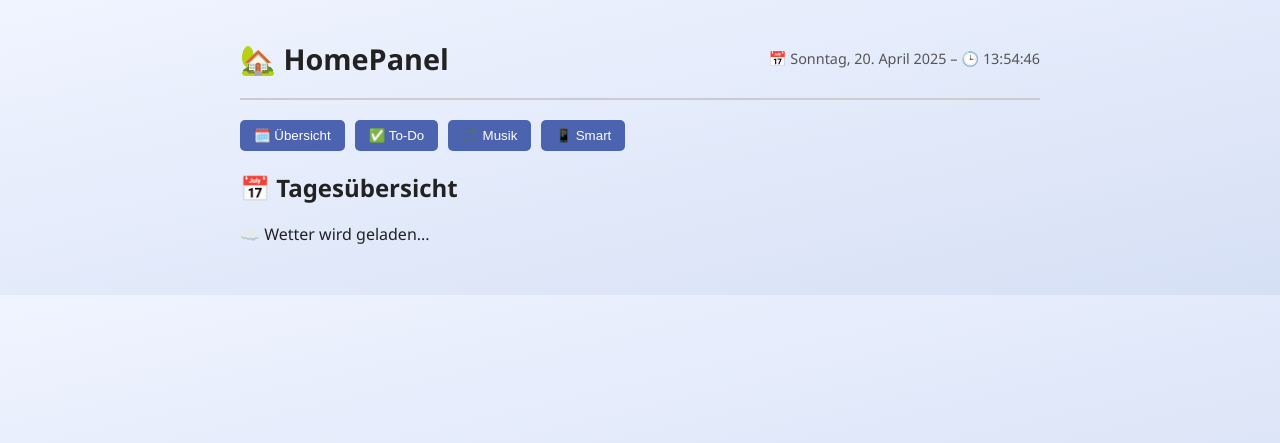
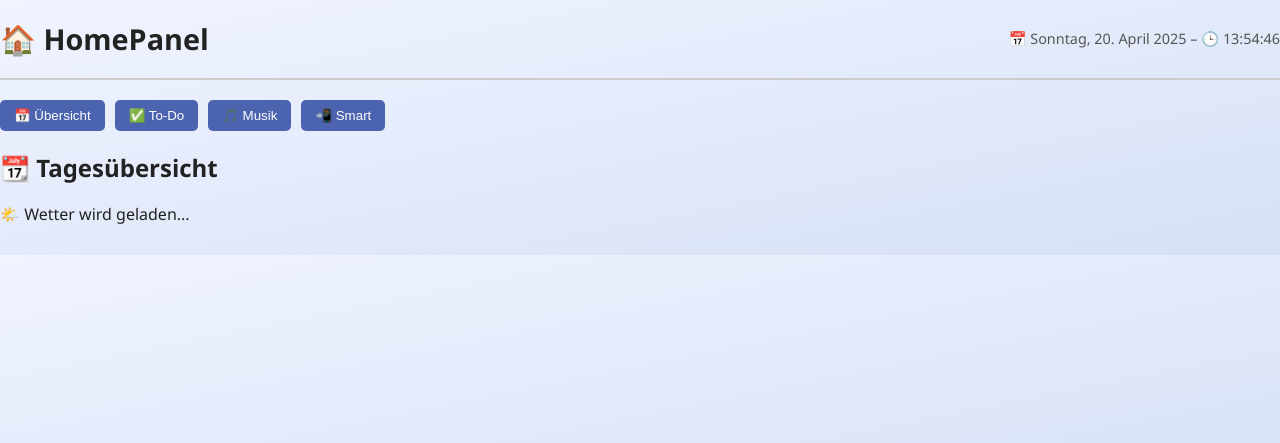
Before and after one commit to Loeschich/All-in-One, a Flask app: page / in a window 1280 px wide. Shown: the top 443 px of the page. Run offline with Flask 3, Linux system fonts and the light colour scheme.

Commit message:
Update index.html

```diff
--- a/templates/index.html
+++ b/templates/index.html
@@ -1,49 +1,62 @@
-<!-- Datei: index.html -->
 <!DOCTYPE html>
 <html lang="de">
 <head>
-  <meta charset="UTF-8">
-  <meta name="viewport" content="width=device-width, initial-scale=1">
-  <title>HomePanel – All-in-One</title>
-  <link rel="stylesheet" href="style.css">
-  <script defer src="scripts.js"></script>
+  <meta charset="UTF-8" />
+  <meta name="viewport" content="width=device-width, initial-scale=1.0" />
+  <title>All-in-One HomePanel</title>
+  <link rel="stylesheet" href="{{ url_for('static', filename='style.css') }}">
+  <script defer src="{{ url_for('static', filename='scripts.js') }}"></script>
 </head>
 <body>
-  <div class="container">
+  <div class="app-container">
     <header>
-      <h1>🏡 HomePanel</h1>
-      <div class="datetime" id="datetime">🕒 Lade Uhrzeit...</div>
+      <h1>🏠 HomePanel</h1>
+      <div class="datetime" id="datetime">🕒 Wird geladen...</div>
     </header>
 
-    <nav>
-      <button onclick="showTab('overview')">🗓️ Übersicht</button>
+    <nav class="nav-tabs">
+      <button onclick="showTab('overview')">📅 Übersicht</button>
       <button onclick="showTab('todos')">✅ To-Do</button>
       <button onclick="showTab('music')">🎵 Musik</button>
-      <button onclick="showTab('smart')">📱 Smart</button>
+      <button onclick="showTab('smart')">📲 Smart</button>
     </nav>
 
+    <main>
+      <!-- Übersicht -->
       <section id="overview" class="tab">
-      <h2>📅 Tagesübersicht</h2>
-      <div id="weather">☁️ Wetter wird geladen...</div>
+        <h2>📆 Tagesübersicht</h2>
+        <div class="box">
+          <div id="weather">🌤️ Wetter wird geladen...</div>
+        </div>
       </section>
 
+      <!-- To-Do -->
       <section id="todos" class="tab hidden">
-      <h2>📝 To-Do-Liste</h2>
-      <input type="text" id="todoInput" placeholder="Neue Aufgabe...">
+        <h2>✅ To-Do Liste</h2>
+        <div class="box">
+          <input type="text" id="todoInput" placeholder="Neue Aufgabe..." />
           <button onclick="addTodo()">➕</button>
           <ul id="todoList"></ul>
+        </div>
       </section>
 
+      <!-- Musik -->
       <section id="music" class="tab hidden">
         <h2>🎶 Musik</h2>
-      <iframe style="border-radius:12px" src="https://open.spotify.com/embed/playlist/37i9dQZF1DX76Wlfdnj7AP?utm_source=generator" width="100%" height="152" frameBorder="0" allowfullscreen="" allow="autoplay; clipboard-write; encrypted-media; fullscreen; picture-in-picture" loading="lazy"></iframe>
+        <div class="box">
+          <iframe style="border-radius:12px" src="https://open.spotify.com/embed/playlist/37i9dQZF1DWYBO1MoTDhZI?utm_source=generator" width="100%" height="152" frameborder="0" allow="autoplay; clipboard-write; encrypted-media; fullscreen; picture-in-picture" loading="lazy"></iframe>
+        </div>
       </section>
 
+      <!-- Smart Aktionen -->
       <section id="smart" class="tab hidden">
         <h2>📲 Smart Aktionen</h2>
+        <div class="box">
           <button class="smart-btn">🌙 Schlafmodus</button>
           <button class="smart-btn">🚪 Wohnung verlassen</button>
+        </div>
       </section>
+    </main>
   </div>
 </body>
 </html>
```
Lines whose indentation alone changed are shown as unchanged.
